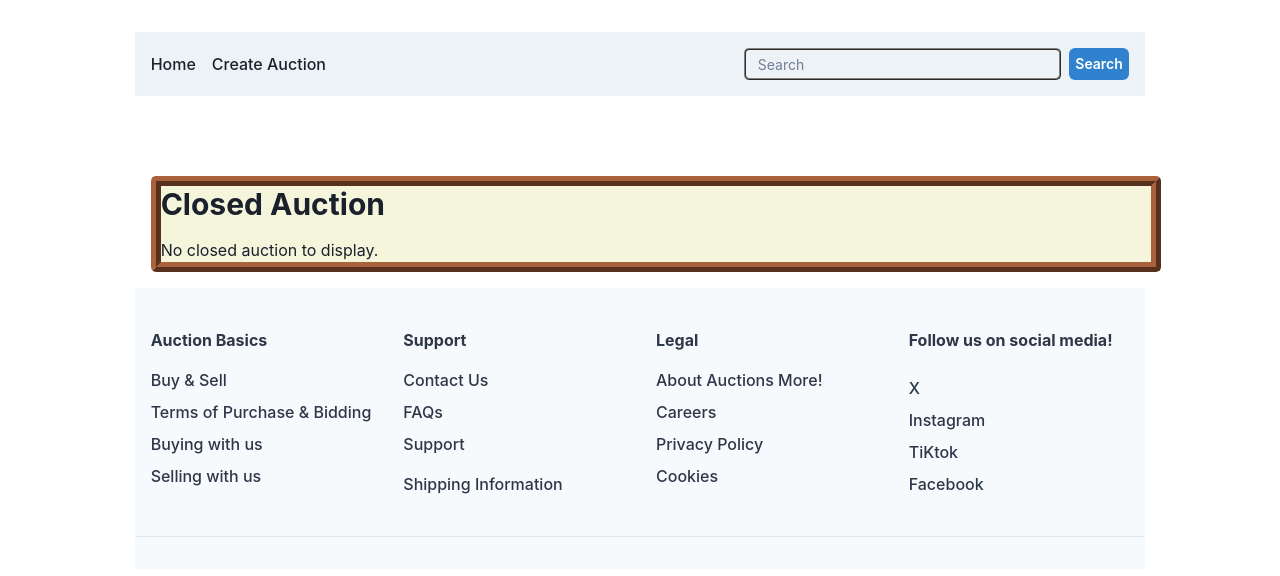
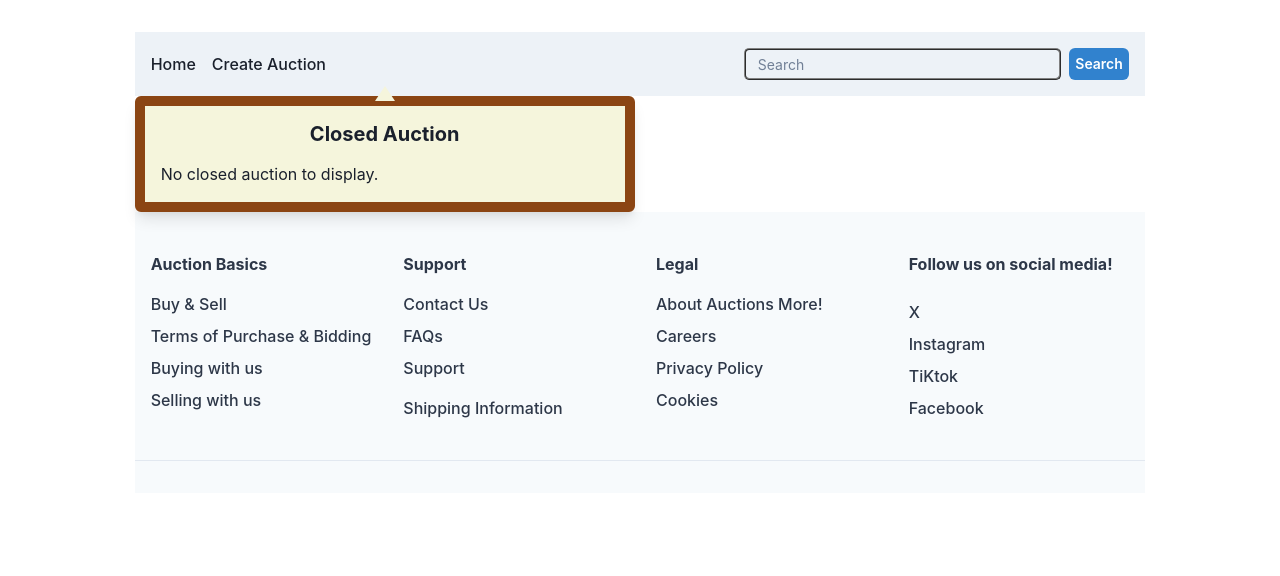
Before and after one commit to dirksmirk/Auction-Project, a React (Vite) app: page /closed/1 in a window 1280 px wide. Shown: the top 576 px of the page. Built offline with nearby package versions, Linux system fonts and the light colour scheme.

Commit message:
style finished

```diff
--- a/src/components/SwitchPages/ClosedAuction.jsx
+++ b/src/components/SwitchPages/ClosedAuction.jsx
@@ -1,69 +1,82 @@
 import React, { useState, useEffect } from 'react';
 import { useLocation } from 'react-router-dom';
-import { Box, Heading, List, ListItem } from '@chakra-ui/react';
+import { Box, Heading, List, ListItem, Text } from '@chakra-ui/react';
 
 function ClosedAuction() {
-  const [auctionData, setAuctionData] = useState([]);
-  const [loading, setLoading] = useState(true);
-  const [closingBid, setClosingBid] = useState(0);
-  const location = useLocation();
-  const auction = location.state ? location.state.auction : null;
+  // State variables
+  const [loading, setLoading] = useState(true); // State for loading status
+  const location = useLocation(); // Location hook from react-router-dom
+  const auction = location.state ? location.state.auction : null; // Auction object from location state
 
+  // Effect hook to handle loading state
   useEffect(() => {
-    if (auction) {
-      const endTime = new Date(auction.EndDate).getTime();
-      const currentTime = new Date().getTime();
+    setLoading(false); // Set loading state to false when component mounts
+  }, []);
 
-      if (endTime < currentTime) {
-        setAuctionData([auction]);
-        setLoading(false);
-
-        fetch(`https://auctioneer2.azurewebsites.net/bid/7bac/${auction.AuctionID}`)
-          .then((res) => res.json())
-          .then((data) => {
-            const highest = data.reduce((maxBid, bid) => Math.max(maxBid, bid.Amount), 0);
-            setClosingBid(highest);
-          })
-          .catch((error) => {
-            console.error('Failed to fetch closing bid:', error);
-          });
-      } else {
-        setLoading(false);
-      }
-    } else {
-      setLoading(false);
-    }
-  }, [auction]);
-
+  // JSX rendering
   if (loading) {
+    // Render loading indicator if still loading
     return <div>Loading...</div>;
   }
 
   return (
-    <Box backgroundColor="beige" m={4} mt={20} width="100%" border="10px" borderStyle="ridge" borderColor="#aa623d" borderRadius={5}>
-      <Heading as="h3" size="lg" mb={4}>
+    // Main box container for the closed auction details
+    <Box
+      p={4}
+      bg="#f5f5dc" // Beige background color
+      width="100%"
+      maxW="500px"
+      boxShadow="lg"
+      rounded="md"
+      position="relative"
+      border="10px solid #8b4513" // Dark brown border color
+    >
+      {/* Heading for the closed auction section */}
+      <Heading as="h3" size="md" mb={4} textAlign="center">
         Closed Auction
       </Heading>
-      {auctionData.length > 0 ? (
-        auctionData.map((auction, index) => (
-          <Box key={index}>
-            <List spacing={3} fontSize="lg">
-              <ListItem>Title: {auction.Title}</ListItem>
-              <ListItem>Item Name: {auction.Description}</ListItem>
-              <ListItem>Description: {auction.Description}</ListItem>
-              <ListItem>Start Date: {auction.StartDate}</ListItem>
-              <ListItem>End Date: {auction.EndDate}</ListItem>
-              <ListItem>
-                <span role="img" aria-label="Checkmark">🧑‍⚖️</span> Closing Bid: {closingBid}
-              </ListItem>
-            </List>
-          </Box>
-        ))
+      {auction ? ( // Conditionally render auction details if auction object exists
+        <Box>
+          {/* List to display auction details */}
+          <List spacing={3} fontSize="lg">
+            <ListItem>
+              <Text as="b">Title:</Text> {auction.Title} {/* Title of the auction */}
+            </ListItem>
+            <ListItem>
+              <Text as="b">Item Name:</Text> {auction.Description} {/* Description of the item */}
+            </ListItem>
+            <ListItem>
+              <Text as="b">Description:</Text> {auction.Description} {/* Description of the auction */}
+            </ListItem>
+            <ListItem>
+              <Text as="b">Start Date:</Text> {auction.StartDate.substring(0, 10)} {/* Display only the first 10 characters of the start date */}
+            </ListItem>
+            <ListItem>
+              <Text as="b">End Date:</Text> {auction.EndDate.substring(0, 10)} {/* Display only the first 10 characters of the end date */}
+            </ListItem>
+            <ListItem>
+              <Text as="b">Closing Bid:</Text> {auction.ClosingBid} {/* Closing bid amount */}
+            </ListItem>
+          </List>
+        </Box>
       ) : (
+        // Render message if no auction data is available
         <Box>
           <p>No closed auction to display.</p>
         </Box>
       )}
+      {/* Triangle shape to indicate the top of the box */}
+      <Box
+        position="absolute"
+        top="-20px"
+        left="50%"
+        transform="translateX(-50%)"
+        width="0"
+        height="0"
+        borderLeft="10px solid transparent"
+        borderRight="10px solid transparent"
+        borderBottom="15px solid #f5f5dc" // Match background color
+      ></Box>
     </Box>
   );
 }
```
